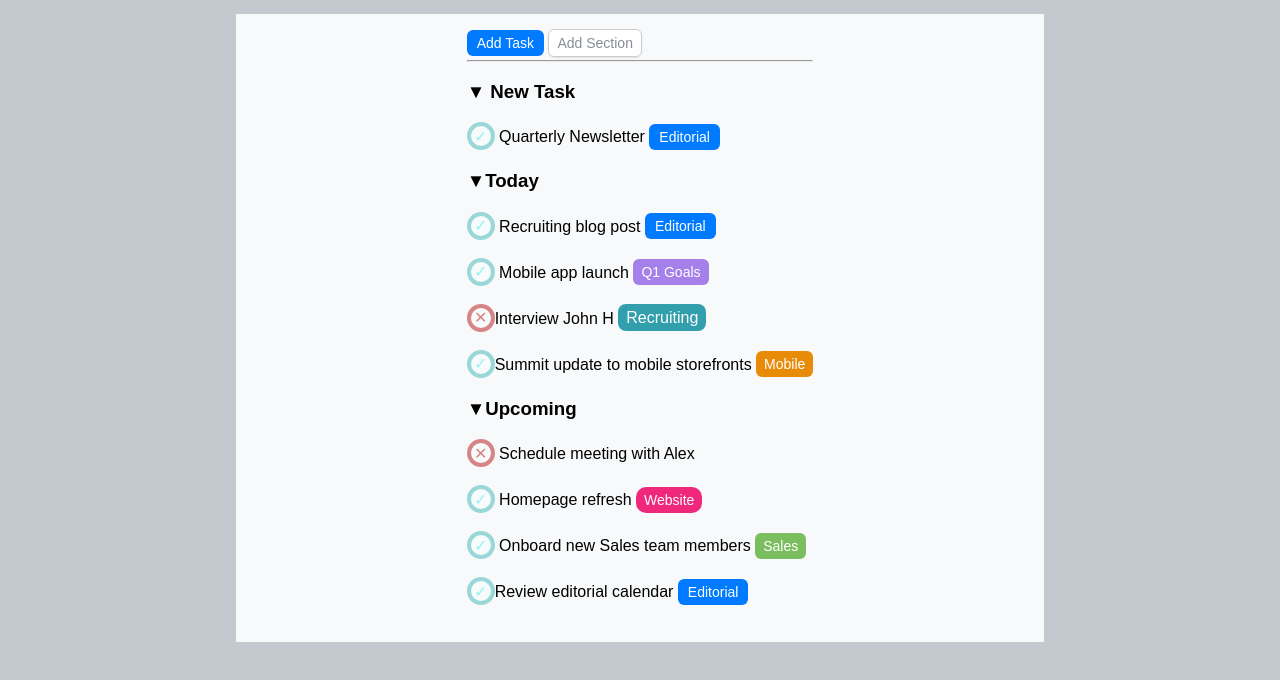
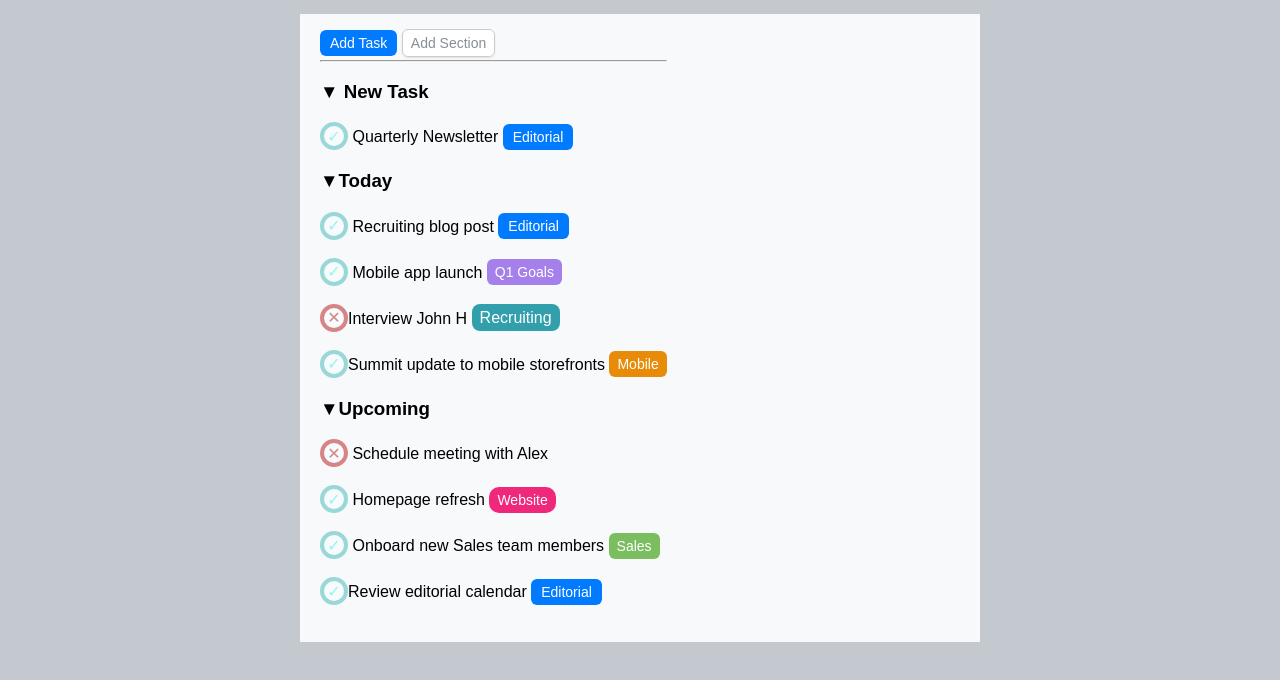
Before and after one commit to Shady-91/Toboolist, a plain HTML site: page index.html in a window 1280 px wide. Shown: the part 62-742 px from the top of the page. Drawn offline with Linux system fonts and the light colour scheme.

Commit message:
real finish

```diff
--- a/style.css
+++ b/style.css
@@ -38,9 +38,9 @@ h1 {
 .page-wrapper {
       display: flex;
       flex-direction: column;
-      align-items: center;
-      justify-content: center;
-      width: 60%;
+      align-items: flex-start;
+      justify-content: flex-start;
+      width: 50%;
       height: 100%;
       margin: 0 auto;
       padding: 20px;
```
